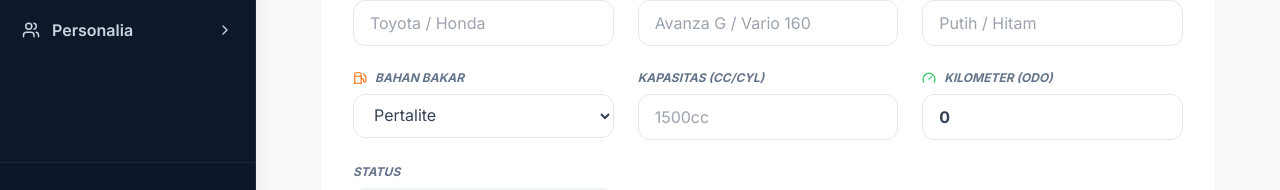
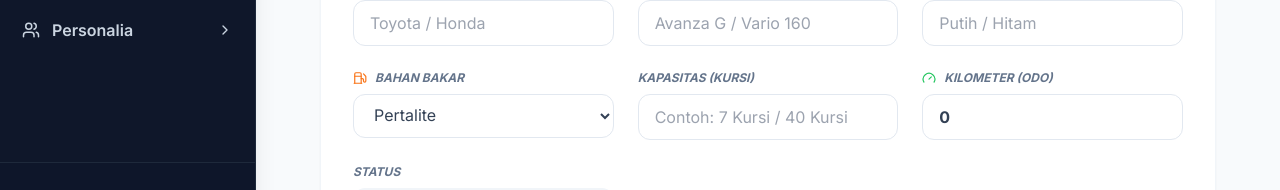
Before and after one commit to ravikurnia16-gif/manajemenaset, a React (Vite) app in the folder client/: page /kendaraan/data/new in a window 1280 px wide. Shown: the part 561-751 px from the top of the page. Built offline with nearby package versions, Linux system fonts and the light colour scheme; sample sign-in values are in the browser's storage.

Commit message:
kendaraan

```diff
--- a/client/src/pages/VehicleForm.jsx
+++ b/client/src/pages/VehicleForm.jsx
@@ -204,10 +204,10 @@ const VehicleForm = () => {
                             </select>
                         </div>
                         <div>
-                            <label className="block text-xs font-bold text-slate-500 uppercase mb-2">Kapasitas (CC/Cyl)</label>
+                            <label className="block text-xs font-bold text-slate-500 uppercase mb-2">Kapasitas (Kursi)</label>
                             <input
                                 className="w-full px-4 py-2.5 rounded-xl border border-slate-200 focus:ring-2 focus:ring-blue-500 outline-none text-slate-700"
-                                placeholder="1500cc"
+                                placeholder="Contoh: 7 Kursi / 40 Kursi"
                                 value={form.capacity}
                                 onChange={e => setForm({ ...form, capacity: e.target.value })}
                             />
```
